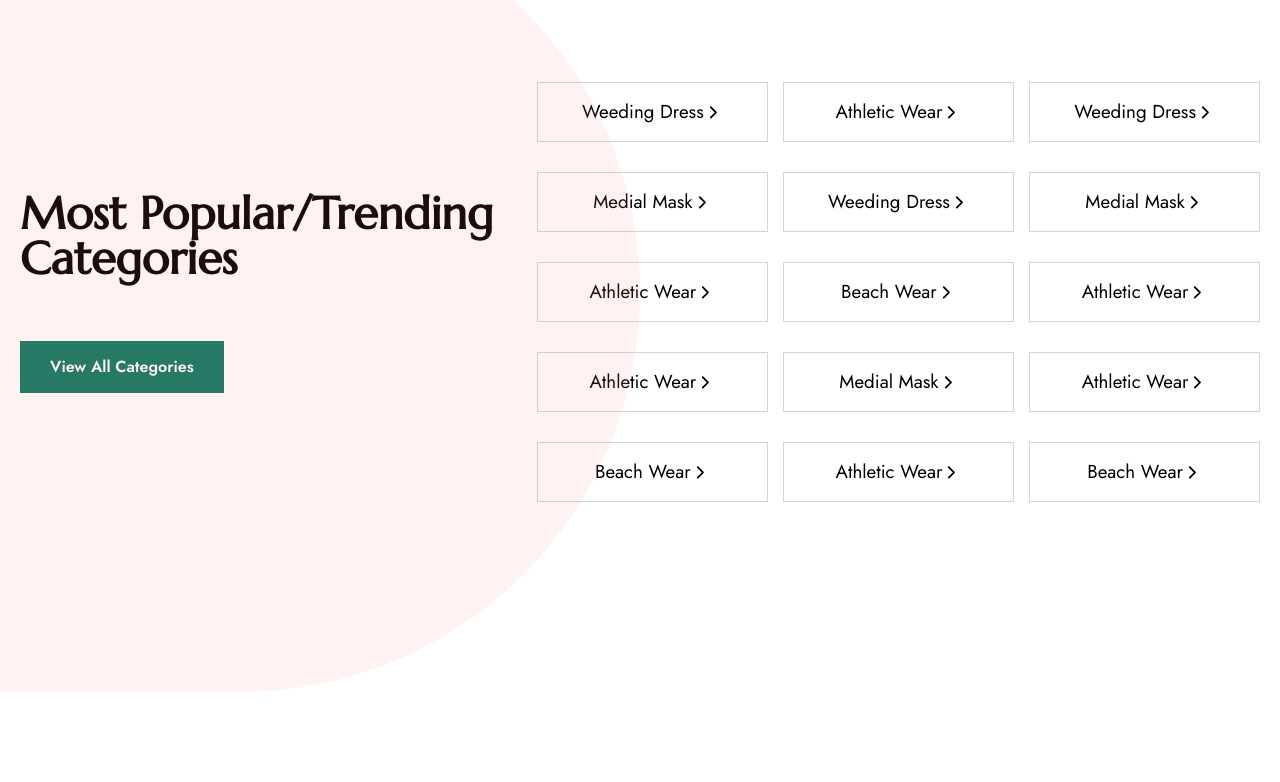
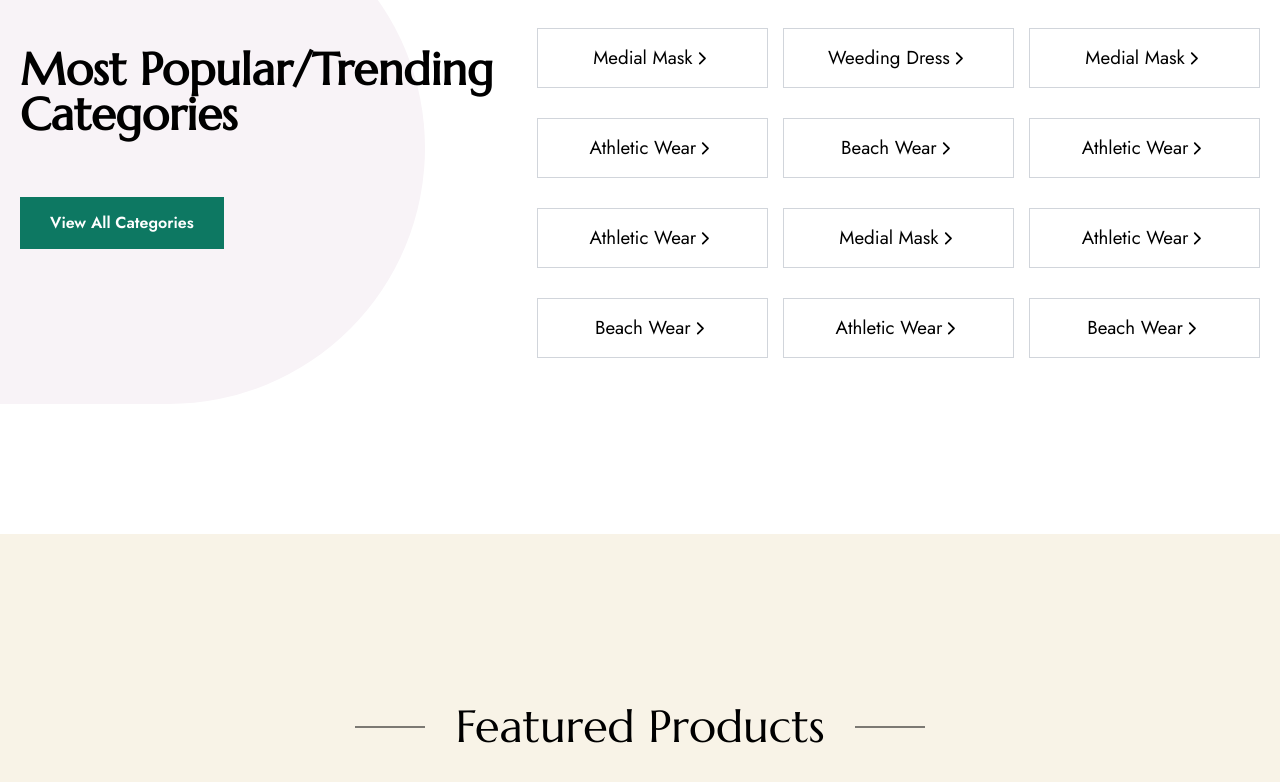
Before and after one commit to sakhawat9/zaitrito, a React (Create React App) app: page / in a window 1280 px wide. Shown: the part 1865-2647 px from the top of the page. Built offline with nearby package versions, Linux system fonts and the light colour scheme.

Commit message:
[ADD] featured-product header

```diff
--- a/src/assets/styles/scss/abstracts/_variables.scss
+++ b/src/assets/styles/scss/abstracts/_variables.scss
@@ -4,3 +4,4 @@ $primary: #0d7862;
 $secondary: #0d7862;
 $dark-color: #333333;
 $text-secondary: #777777;
+$bg-primary: #f8f3e7;
--- a/src/assets/styles/scss/components/common/_popular-categories-circle.scss
+++ b/src/assets/styles/scss/components/common/_popular-categories-circle.scss
@@ -1,5 +1,5 @@
 .circle {
-  height: 100vh;
+  height: 520px;
   width: 100vh;
   background-color: #f07d7d;
   border-top-right-radius: 50%;
--- a/src/assets/styles/scss/components/containers/_featured-products.scss
+++ b/src/assets/styles/scss/components/containers/_featured-products.scss
@@ -0,0 +1,21 @@
+.featured-products {
+  background-color: $bg-primary;
+  &__header {
+    @apply text-center pt-16;
+    h2 {
+      @apply relative text-7xl inline-block;
+      &:before {
+        @apply absolute w-28 h-px bg-black top-1/2;
+        content: "";
+        transform: translateY(-50%);
+        left: -100px;
+      }
+      &:after {
+        @apply absolute w-28 h-px bg-black top-1/2;
+        content: "";
+        transform: translateY(-50%);
+        right: -100px;
+      }
+    }
+  }
+}
--- a/src/assets/styles/scss/components/containers/_popular-categories.scss
+++ b/src/assets/styles/scss/components/containers/_popular-categories.scss
@@ -1,3 +1,22 @@
+.category-left {
+  @apply items-center relative;
+  h2 {
+    @apply mb-24 font-bold text-7xl;
+  }
+  padding: 155px 0;
+  z-index: 1;
+  &::after {
+    position: absolute;
+    content: "";
+    width: 90%;
+    height: 100%;
+    top: 0;
+    left: -60px;
+    background-color: #f8f3f7;
+    border-radius: 0 320px 320px 0;
+    z-index: -1;
+  }
+}
 .category-list {
   @apply grid grid-cols-3 gap-6;
   li {
--- a/src/assets/styles/scss/components/containers/all.scss
+++ b/src/assets/styles/scss/components/containers/all.scss
@@ -4,3 +4,4 @@
 @import "./contact-form";
 @import "./blog-header";
 @import "./popular-categories";
+@import "./featured-products";
--- a/src/assets/styles/scss/components/home/_hero.scss
+++ b/src/assets/styles/scss/components/home/_hero.scss
@@ -1,6 +1,6 @@
 .hero {
   @apply mt-24;
-  background-color: #f8f3e7;
+  background-color: $bg-primary;
   &__wrapper {
     @apply container  mx-auto px-8 p-24;
   }
--- a/src/components/containers/FeaturedProducts.js
+++ b/src/components/containers/FeaturedProducts.js
@@ -1,11 +1,15 @@
-import React from 'react';
+import React from "react";
 
 const FeaturedProducts = () => {
-    return (
-        <div>
-
-        </div>
-    );
+  return (
+    <div className="featured-products section-padding-t section-padding-secondary-b">
+      <div className="container px-8 mx-auto">
+          <div className="featured-products__header">
+              <h2>Featured Products</h2>
+          </div>
+      </div>
+    </div>
+  );
 };
 
 export default FeaturedProducts;
--- a/src/components/containers/PopularCategories.js
+++ b/src/components/containers/PopularCategories.js
@@ -1,25 +1,22 @@
 /* eslint-disable jsx-a11y/anchor-is-valid */
 import React from "react";
 import { IoIosArrowForward } from "react-icons/io";
-import PopularCategoriesCircle from "../common/PopularCategoriesCircle";
 
 const PopularCategories = () => {
   return (
     <div className="section-padding">
-      <PopularCategoriesCircle left="-20vh" />
+      {/* <PopularCategoriesCircle left="-20vh" /> */}
       <div className="container flex items-center px-8 mx-auto">
         <div className="grid grid-cols-1 md:grid-cols-12">
           <div className="flex items-center col-span-5">
-            <div className="items-center">
-              <h2 className="mb-24 font-bold text-7xl">
-                Most Popular/Trending Categories
-              </h2>
+            <div className=" category-left">
+              <h2>Most Popular/Trending Categories</h2>
               <a href="#" className="primary-btn">
                 View All Categories
               </a>
             </div>
           </div>
-          <div className="flex items-center h-screen col-span-7 ">
+          <div className="flex items-center col-span-7 ">
             <div className="w-full">
               <ul className="category-list">
                 <li>
--- a/src/pages/home.js
+++ b/src/pages/home.js
@@ -1,5 +1,6 @@
 import React from "react";
 import BrandsArea from "../components/containers/BrandsArea";
+import FeaturedProducts from "../components/containers/FeaturedProducts";
 import Hero from "../components/containers/Hero";
 import PopularCategories from "../components/containers/PopularCategories";
 import Header from "../layout/Header/Header";
@@ -9,8 +10,9 @@ const Home = () => {
     <div>
       <Header />
       <Hero />
-      <BrandsArea  />
+      <BrandsArea />
       <PopularCategories />
+      <FeaturedProducts />
     </div>
   );
 };
```
